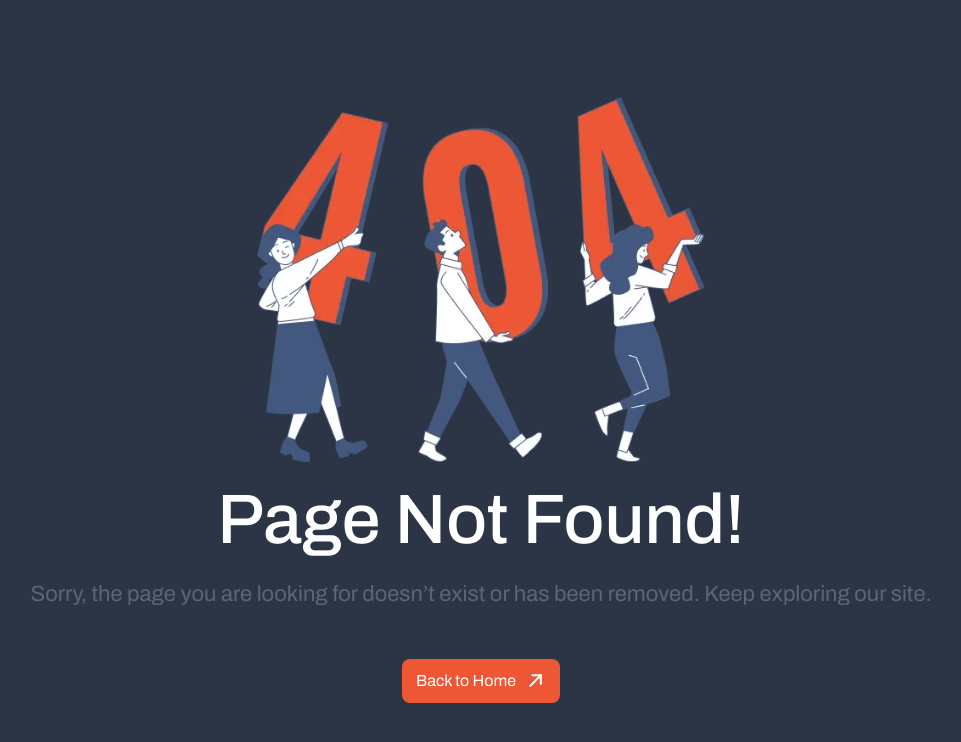
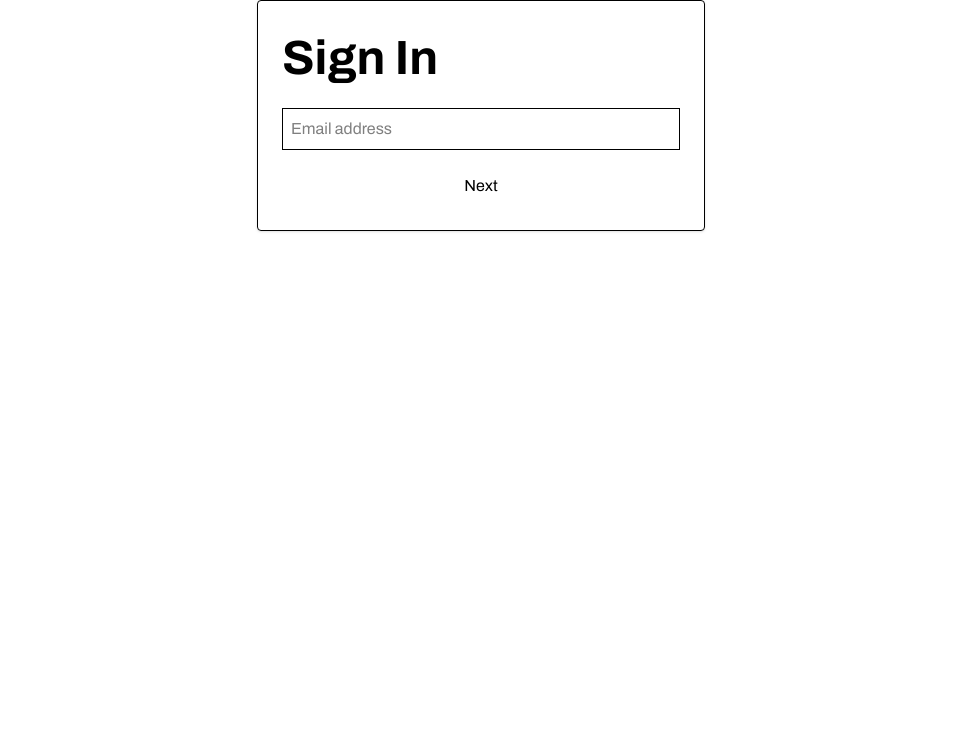
Before and after one commit to shiko-grupp1/shiko-webapp, a Next.js app: page /login in a window 1280 px wide. Before the commit this address had no page. Shown: the top 742 px of the page, without its empty margins (159-1120 px from the left). Built offline with nearby package versions, Linux system fonts and the light colour scheme.

Commit message:
feat: Implement simulated  login functionality with simulated email verification and basic step-based UI.

```diff
--- /dev/null
+++ b/src/app/(public)/login/actions.ts
@@ -0,0 +1,8 @@
+"use server";
+
+export async function checkEmailExists(email: string) {
+  console.log("Checking email:", email);
+  const user = true;
+
+  return !!user;
+}
--- /dev/null
+++ b/src/app/(public)/login/page.tsx
@@ -0,0 +1,77 @@
+"use client";
+
+import { useState } from "react";
+import { signIn } from "next-auth/react";
+import { checkEmailExists } from "./actions";
+
+export default function LoginPage() {
+  const [email, setEmail] = useState("");
+  const [password, setPassword] = useState("");
+  const [step, setStep] = useState(1);
+  const [error, setError] = useState("");
+
+  const handleNext = async () => {
+    setError("");
+    const exists = await checkEmailExists(email);
+    if (exists) {
+      setStep(2);
+    } else {
+      setError("No account found with that email.");
+    }
+  };
+
+  const handleLogin = async (e: React.SubmitEvent<HTMLFormElement>) => {
+    e.preventDefault();
+    signIn("credentials", {
+      email,
+      password,
+      redirect: true,
+      callbackUrl: "/admin",
+    });
+  };
+
+  return (
+    <div className="max-w-md mx-auto p-6 border rounded shadow">
+      <h2 className="text-xl mb-4">Sign In</h2>
+      {error && <p className="text-red-500 mb-2">{error}</p>}
+
+      <form onSubmit={handleLogin}>
+        <input
+          type="email"
+          value={email}
+          onChange={(e) => setEmail(e.target.value)}
+          placeholder="Email address"
+          className="w-full p-2 border mb-4"
+          required
+          disabled={step === 2}
+        />
+
+        {step === 1 && (
+          <button type="button" onClick={handleNext} className="w-full bg-blue-600 text-black p-2">
+            Next
+          </button>
+        )}
+
+        {step === 2 && (
+          <>
+            <input
+              type="password"
+              value={password}
+              onChange={(e) => setPassword(e.target.value)}
+              placeholder="Password"
+              className="w-full p-2 border mb-4"
+              autoFocus
+              required
+            />
+            <button type="submit" className="w-full bg-green-600 text-black p-2">
+              Sign In
+            </button>
+            <button type="button" onClick={() => setStep(1)} className="text-sm mt-2 text-black">
+              Use a different email
+            </button>
+          </>
+        )}
+      </form>
+    </div>
+  );
+}
--- a/src/app/(public)/page.tsx
+++ b/src/app/(public)/page.tsx
@@ -1,3 +1,3 @@
 export default function Home() {
-  return <main>you are logged in</main>;
+  return <main></main>;
 }
--- a/src/app/api/auth/[...nextauth]/auth.ts
+++ b/src/app/api/auth/[...nextauth]/auth.ts
@@ -62,7 +62,7 @@ export const authOptions: NextAuthOptions = {
       if (token.accessTokenExpires && Date.now() < (token.accessTokenExpires as number) - 30000)
         return token;
 
-      // Implement, token refresh logic here if your API supports it
+      //TODO: Implement, token refresh logic here if your API supports it
 
       return token;
     },
@@ -76,7 +76,9 @@ export const authOptions: NextAuthOptions = {
   session: {
     strategy: "jwt" as const,
   },
-
+  pages: {
+    signIn: "/login",
+  },
   secret: process.env.NEXTAUTH_SECRET as string,
 };
 
--- a/src/app/components/Auth/AuthProtected.tsx
+++ b/src/app/components/Auth/AuthProtected.tsx
@@ -9,7 +9,7 @@ type AuthProtectedProps = {
   allowRoles?: string[];
 };
 
-const redirectLocation = "/api/auth/signin";
+const redirectLocation = "/login";
 
 export default async function AuthProtected({
   children,
--- a/src/app/not-found.tsx
+++ b/src/app/not-found.tsx
@@ -13,7 +13,7 @@ const NotFound = async () => {
           src={NotFoundImage}
           width={"500"}
           height={"500"}
-          className="md:max-w-md h-auto"
+          className="w-auto md:max-w-md h-auto"
           alt="404 image"
         />
         <h1 className="text-center body-70 text-white">Page Not Found!</h1>
--- a/src/proxy.ts
+++ b/src/proxy.ts
@@ -7,21 +7,27 @@ export default withAuth(
     const role = (req.nextauth.token?.role as UserRole) ?? undefined;
     const path = req.nextUrl.pathname;
 
-    if (path.startsWith("/admin") && role !== "Admin") {
-      return NextResponse.redirect(new URL("/unauthorized", req.url));
+    if (path.startsWith("/login") && req.nextauth.token) {
+      const redirectedPath = role === "Admin" ? "/admin" : "/student";
+      return NextResponse.redirect(new URL(redirectedPath, req.url));
     }
 
-    if (path.startsWith("/student") && role !== "Student" && role !== "Admin") {
-      return NextResponse.redirect(new URL("/unauthorized", req.url));
-    }
+    if (path.startsWith("/admin") && role !== "Admin")
+      return NextResponse.redirect(new URL("/login", req.url));
   },
   {
     callbacks: {
-      authorized: ({ token }) => !!token,
+      authorized: ({ token, req }) => {
+        const { pathname } = req.nextUrl;
+
+        if (pathname.startsWith("/login")) return true;
+
+        return !!token;
+      },
     },
   }
 );
 
 export const config = {
-  matcher: ["/admin/:path*", "/student/:path*"],
+  matcher: ["/((?!api/auth|_next/static|_next/image|favicon.ico).*)"],
 };
```
Also changed, not shown: src/app/components/sidebar/SideBar.tsx (+10 -6 lines).
